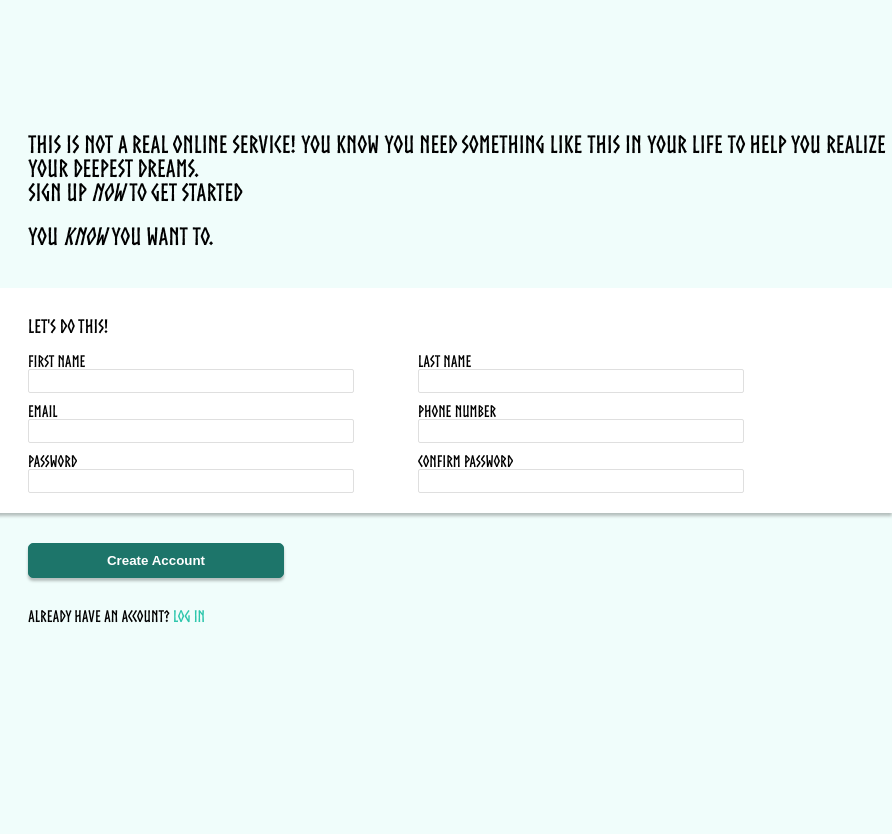
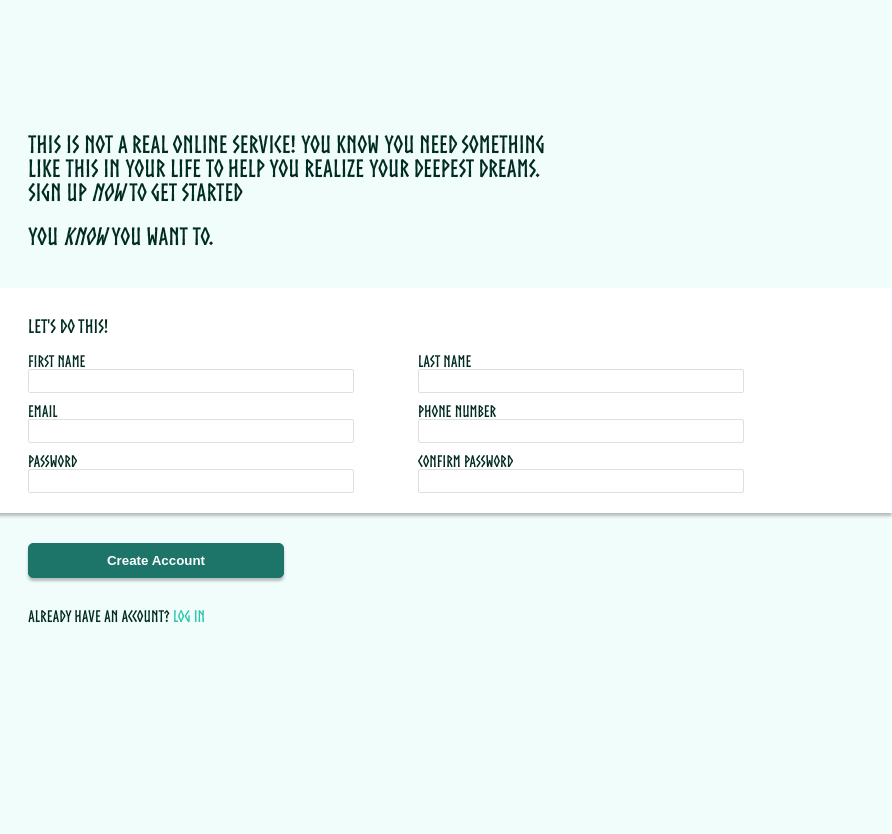
Before and after one commit to VamanaPed/sign-up-form, a plain HTML site: page index.html in a window 1280 px wide. Shown: the full height of the page, 388-1280 px from the left. Drawn offline with Linux system fonts and the light colour scheme.

Commit message:
Final touches Added break in the title paragraph, and color change to main text

```diff
--- a/index.html
+++ b/index.html
@@ -16,8 +16,8 @@
     <div id="right-signup-page">
       <div class="left-margin-style">
         <h2 class="no-margin-bottom">
-          This is not a real online service! You know you need something like
-          this in your life to help you realize your deepest dreams.
+          This is not a real online service! You know you need something<br />
+          like this in your life to help you realize your deepest dreams.
         </h2>
         <h2 class="no-margin-top">Sign up <em>now</em> to get started</h2>
 
--- a/style.css
+++ b/style.css
@@ -9,6 +9,7 @@
 h3,
 label {
   font-family: Norse;
+  color: #002b21;
 }
 
 a {
```
